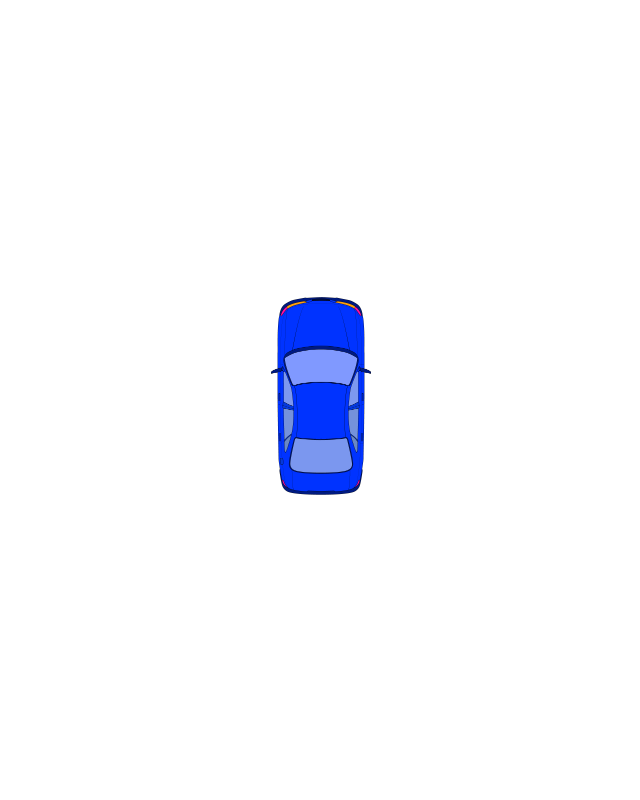
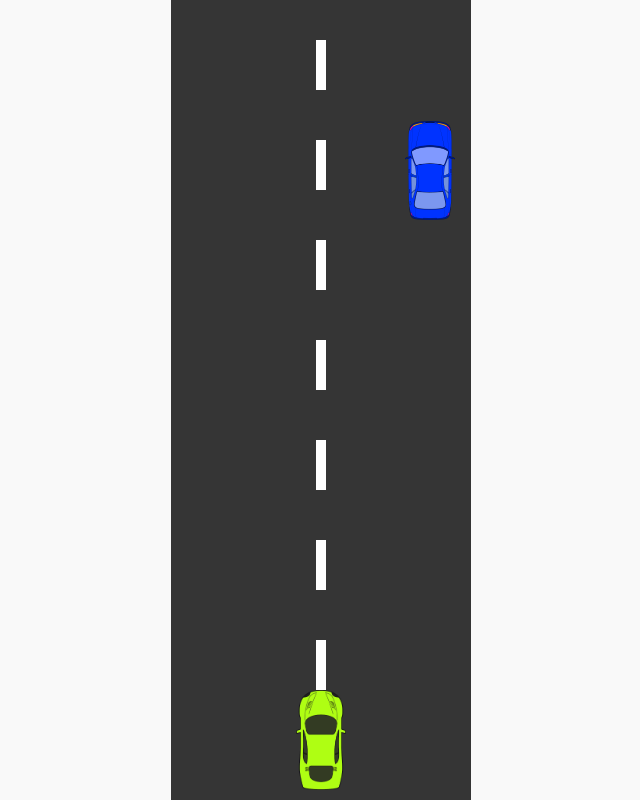
Before and after one commit to Yana-N/js-racing-game, a website: page app/index.html in a window 1280 px wide. Both pictures are taken after a click on the element "Click to play!". Shown: the whole page, without its empty margins (319-959 px from the left). Drawn offline with Linux system fonts and the light colour scheme; files that its build step writes are made by us from their sources.

Commit message:
Created main player and enemies car

```diff
--- a/app/index.html
+++ b/app/index.html
@@ -13,7 +13,7 @@
 <div class="score"></div>
 <div class="game">
 	<h1 class="start">Click to play!</h1>
-	<div class="game-area"></div>
+	<div class="game-area hide"></div>
 </div>
 <script src="js/app.min.js"></script>
 </body>
--- a/app/js/app.js
+++ b/app/js/app.js
@@ -5,7 +5,7 @@ document.addEventListener('DOMContentLoaded', function () {
 		gameArea = document.querySelector('.game-area')
 
 	const car = new Image()
-	car.src = '../images/dest/car.png'
+	car.src = '../images/dest/super-car.png'
 
 	car.classList.add('car')
 
@@ -19,20 +19,65 @@ document.addEventListener('DOMContentLoaded', function () {
 	const setting = {
 		start: false,
 		score: 0,
-		speed: 3,
+		speed: 5,
+		traffic: 3,
+	}
+
+	function getQuantityEl(height) {
+		return document.documentElement.clientHeight / height + 1
 	}
 
 	function startGame() {
 		start.classList.add('hide')
+		gameArea.classList.toggle('hide')
+
+		for (let i = 0; i < getQuantityEl(100); i++) {
+			const line = document.createElement('div')
+			line.classList.add('line')
+			line.style.top = (i * 100) + 'px'
+			line.y = i * 100
+			gameArea.appendChild(line)
+		}
+
+		for (let i = 0; i < getQuantityEl(100 * setting.traffic); i++) {
+			const enemy = document.createElement('div')
+			enemy.classList.add('enemy')
+			enemy.y = -100 * setting.traffic * (i + 1)
+			enemy.style.top = enemy.y + 'px'
+			enemy.style.left = Math.floor(Math.random() * (gameArea.offsetWidth - 50)) + 'px'
+
+			gameArea.appendChild(enemy)
+		}
+
 		setting.start = true
 		gameArea.appendChild(car)
+
+		setting.x = car.offsetLeft
+		setting.y = car.offsetTop
 
 		requestAnimationFrame(playGame)
 	}
 
 	function playGame() {
-		console.log('play game')
 		if (setting.start) {
+			moveRoad()
+			moveEnemy()
+			if (keys.ArrowLeft && setting.x > 0) {
+				setting.x -= setting.speed
+			}
+			if (keys.ArrowRight && setting.x < (gameArea.offsetWidth - car.offsetWidth)) {
+				setting.x += setting.speed
+			}
+			if (keys.ArrowUp && setting.y > 0) {
+				setting.y -= setting.speed
+			}
+			if (keys.ArrowDown && setting.y < (gameArea.offsetHeight - car.offsetHeight)) {
+				setting.y += setting.speed
+			}
+
+			car.style.left = setting.x + 'px'
+			car.style.top = setting.y + 'px'
+
 			requestAnimationFrame(playGame)
 		}
 	}
@@ -47,6 +92,30 @@ document.addEventListener('DOMContentLoaded', function () {
 		keys[e.key] = false
 	}
 
+	function moveRoad() {
+		let lines = document.querySelectorAll('.line')
+		lines.forEach(function (item) {
+			item.y += setting.speed
+			item.style.top = item.y + 'px'
+
+			if (item.y >= document.documentElement.clientHeight) {
+				item.y = -100
+			}
+		})
+	}
+
+	function moveEnemy() {
+		let enemies = document.querySelectorAll('.enemy')
+		enemies.forEach(function (item) {
+			item.y += setting.speed / 2
+			item.style.top = item.y + 'px'
+			if (item.y >= document.documentElement.clientHeight) {
+				item.y = -100 * setting.traffic
+				item.style.left = Math.floor(Math.random() * (gameArea.offsetWidth - 50)) + 'px'
+			}
+		})
+	}
+
 	start.addEventListener('click', startGame)
 
 	document.addEventListener('keydown', startRun)
--- a/app/sass/_app.sass
+++ b/app/sass/_app.sass
@@ -1,5 +1,8 @@
 .hide
-  display: none
+  display: none!important
+
+.show
+  display: flex
 
 .game
   display: flex
@@ -7,6 +10,30 @@
   align-items: center
   height: 100vh
 
+.game-area
+  position: relative
+  width: 300px
+  height: 100%
+  background: #353535
+
 .car
-  width: 100px
-  height: auto
+  position: absolute
+  left: 125px
+  bottom: 10px
+  width: 50px
+  height: 100px
+
+.enemy
+  position: absolute
+  left: 125px
+  bottom: 10px
+  width: 50px
+  height: 100px
+  background: transparent url("../images/dest/car.png") no-repeat center / contain
+
+.line
+  position: absolute
+  width: 10px
+  height: 50px
+  background-color: #fff
+  left: 145px
--- a/app/sass/_config.sass
+++ b/app/sass/_config.sass
@@ -44,5 +44,6 @@ body
 	min-width: 320px
 	position: relative
 	line-height: 1.65
-	overflow-x: hidden
+	overflow: hidden
+	background: #f9f9f9
 	color: $textcolor
```
Also changed, not shown: app/css/app.min.css, app/images/dest/super-car.png (added), app/images/src/super-car.png (added), app/js/app.min.js.
